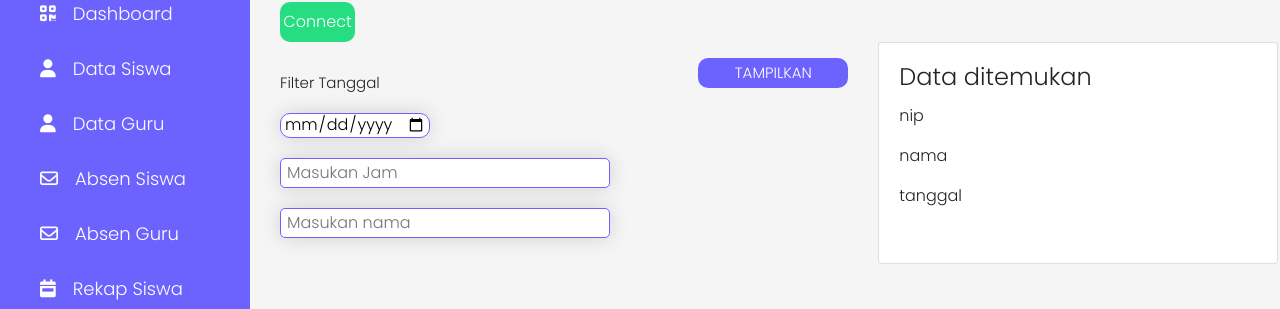
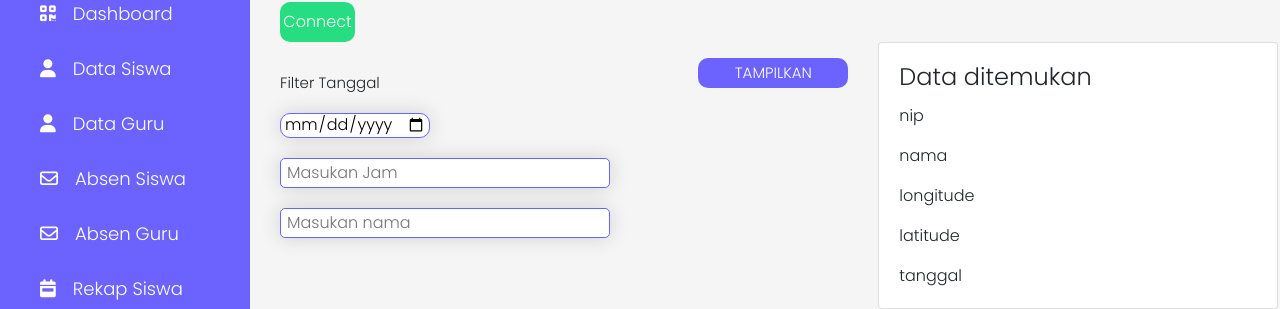
Before and after one commit to anggasaeful7/blockchain-absen, a website with bundled scripts: page connect-blockchain/rekapGuru.html in a window 1280 px wide. Shown: the part 134-443 px from the top of the page. Built offline with nearby package versions, Linux system fonts and the light colour scheme; files whose address does not match are found by name.

Commit message:
Update card info

```diff
--- a/connect-blockchain/rekapGuru.html
+++ b/connect-blockchain/rekapGuru.html
@@ -64,6 +64,8 @@
                     <h4 class="card-title">Data ditemukan</h4>
                         <p class="card-text" id="nip-guru">nip</p>
                         <p class="card-text" id="nama-guru">nama</p>
+                        <p class="card-text" id="longitude-guru">longitude</p>
+                        <p class="card-text" id="latitude-guru">latitude</p>
                         <p class="card-text" id="datetime-guru">tanggal</p>
                 </div>
             </div>
```
